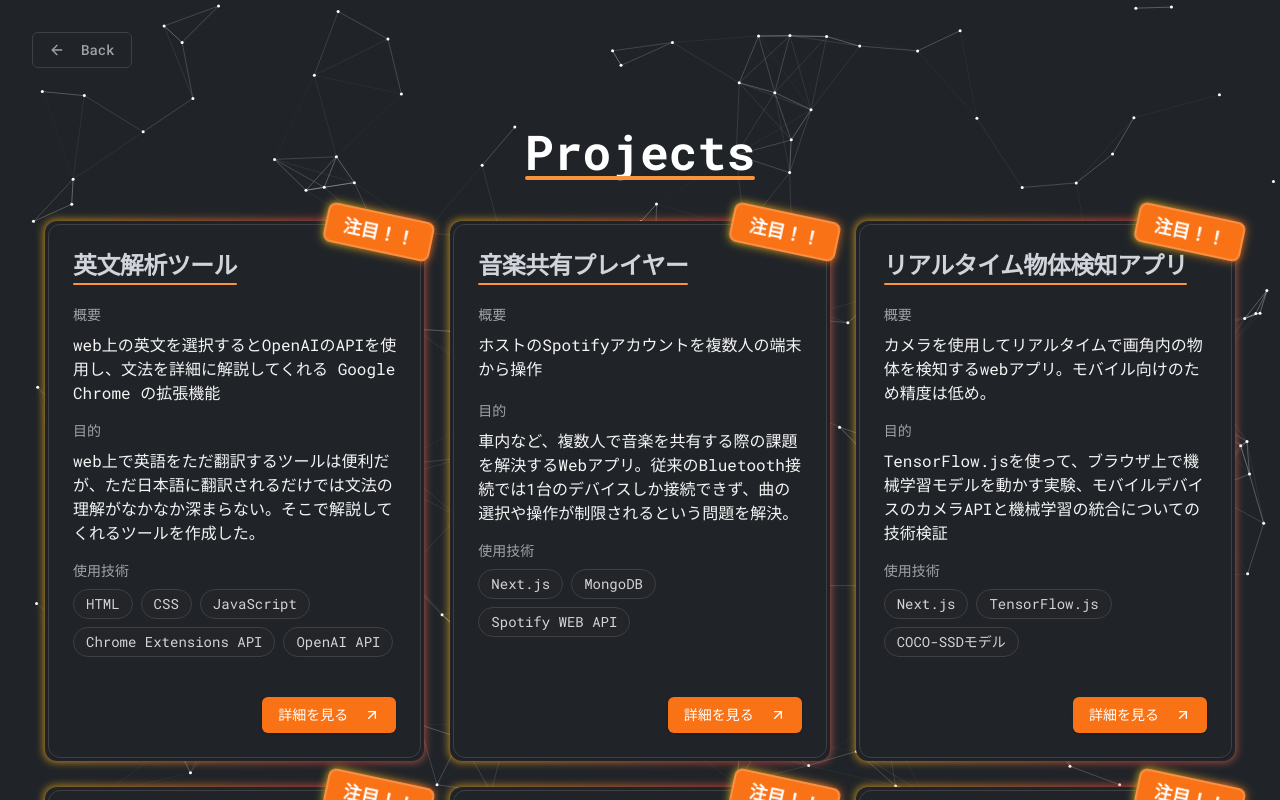
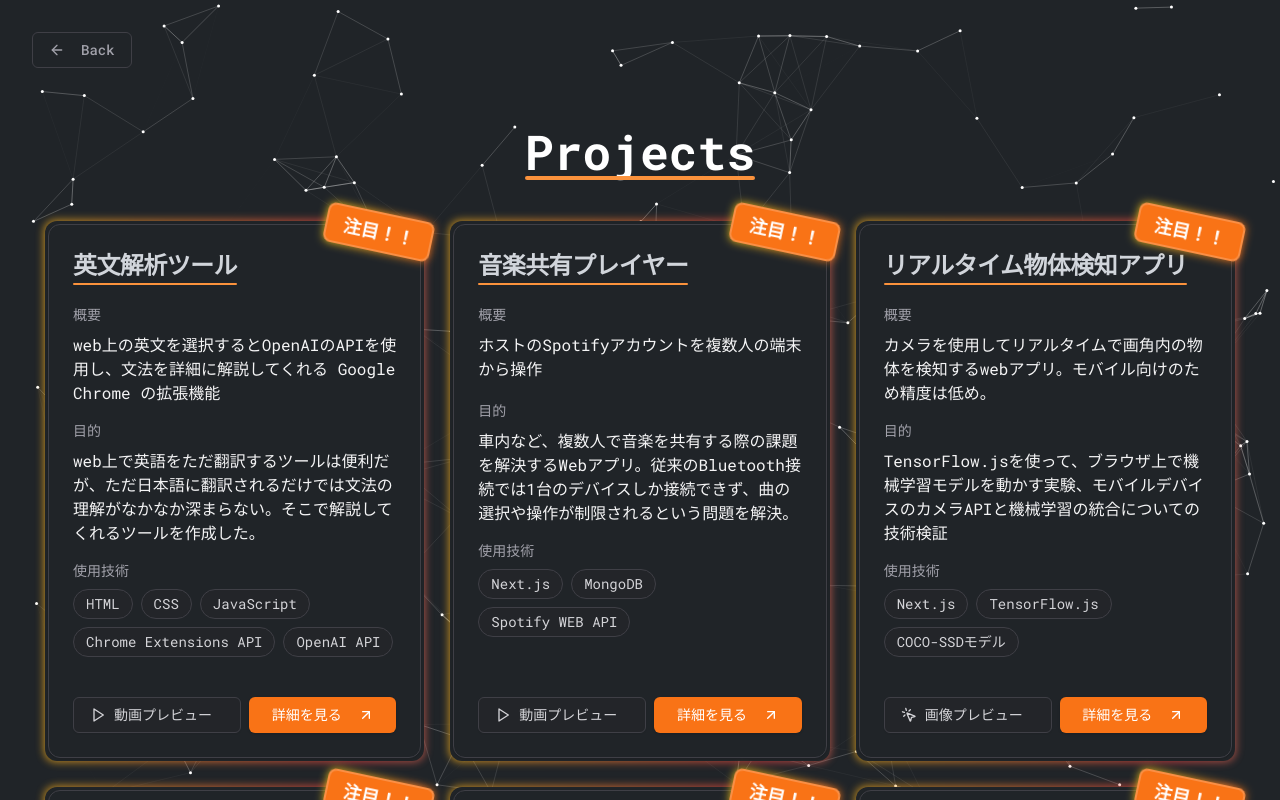
Before and after one commit to temmie0232/my-portfolio, a Next.js app: page /apps in a window 1280 px wide. Shown: the top 800 px of the page. Built offline with nearby package versions, Linux system fonts and the light colour scheme.

Commit message:
update: appページにプレビューを追加

```diff
--- a/src/app/apps/page.tsx
+++ b/src/app/apps/page.tsx
@@ -17,45 +17,45 @@ export default function ProjectsPage() {
             purpose: "web上で英語をただ翻訳するツールは便利だが、ただ日本語に翻訳されるだけでは文法の理解がなかなか深まらない。そこで解説してくれるツールを作成した。",
             tools: ["HTML", "CSS", "JavaScript", "Chrome Extensions API", "OpenAI API"],
             projectUrl: "/apps/english-assistant",
-            isFeatured: true
+            isFeatured: true,
+            previewVideo: "Jvy3Ki11_Ss"
         },
-        // "/apps/english-assistant"
         {
             title: "音楽共有プレイヤー",
             description: "ホストのSpotifyアカウントを複数人の端末から操作",
             purpose: "車内など、複数人で音楽を共有する際の課題を解決するWebアプリ。従来のBluetooth接続では1台のデバイスしか接続できず、曲の選択や操作が制限されるという問題を解決。",
             tools: ["Next.js", "MongoDB", "Spotify WEB API"],
             projectUrl: "/apps/spotify-share",
-            isFeatured: true
+            isFeatured: true,
+            previewVideo: "GSP6QGZpyq4"
         },
-        // "/apps/book-notes"
         {
             title: "リアルタイム物体検知アプリ",
             description: "カメラを使用してリアルタイムで画角内の物体を検知するwebアプリ。モバイル向けのため精度は低め。",
             purpose: "TensorFlow.jsを使って、ブラウザ上で機械学習モデルを動かす実験、モバイルデバイスのカメラAPIと機械学習の統合についての技術検証",
             tools: ["Next.js", "TensorFlow.js", "COCO-SSDモデル"],
             projectUrl: "/apps/object-detection",
-            isFeatured: true
+            isFeatured: true,
+            previewImage: "/images/object-detection/image1.jpg"
         },
-
         {
             title: "バイト先のシフト管理アプリ",
             description: "従業員のシフト提出と管理者のシフト作成を支援するWebアプリケーション。LINEとの連携により、通知の送信や確認が可能。",
             purpose: "シフト管理の効率化",
             tools: ["Next.js", "Django", "LINE MessagingAPI", "Vercel", "MySQL"],
             projectUrl: "/apps/soon",
-            isFeatured: true
+            isFeatured: true,
+            previewImage: "/images/home/abc.png"
         },
-        // "/apps/shift-management"
         {
             title: "バイト先のトレーニングアプリ",
             description: "新人従業員向けの調理方法学習支援アプリ。間隔反復学習のアルゴリズムを採用し、最適な学習プランを生成。",
             purpose: "新人トレーニングの効率化と、学習進捗の可視化による動機付けの向上。",
             tools: ["Vue.js", "Ruby on Rails", "PostgleSQL",],
             projectUrl: "/apps/cafe-training",
-            isFeatured: true
+            isFeatured: true,
+            previewImage: "/images/home/a.png"
         },
-        // "/apps/object-detection"
         {
             title: "ポートフォリオサイト",
             description: "私についてのポートフォリオサイト",
@@ -71,8 +71,6 @@ export default function ProjectsPage() {
             tools: ["React", "Firebase", "Firestore"],
             projectUrl: "/apps/soon"
         },
-        // "/apps/book-notes"
-
         {
             title: "掲示板型のSNS",
             description: "本や映画の感想、気づきを記録・整理するためのメモアプリケーション。タグ付けと検索機能で効率的な管理が可能。",
@@ -80,15 +78,13 @@ export default function ProjectsPage() {
             tools: ["Flet", "flask", "SQLite"],
             projectUrl: "/apps/soon"
         },
-        // "/apps/first-webapp"
         {
             title: "その他",
             description: "ほぼチュートリアル",
             purpose: "開発手法を学ぶ",
             tools: ["Youtube", "GitHub"],
             projectUrl: "/apps/other"
-        },
-        // "/apps/other"
+        }
     ];
 
     return (
@@ -151,7 +147,11 @@ export default function ProjectsPage() {
                             animate={{ opacity: 1, y: 0 }}
                             transition={{ delay: index * 0.1 }}
                         >
-                            <ProjectCard {...project} />
+                            <ProjectCard
+                                {...project}
+                                previewImage={project.previewImage}
+                                previewVideo={project.previewVideo}
+                            />
                         </motion.div>
                     ))}
                 </div>
--- a/src/components/ui/ProjectCard.tsx
+++ b/src/components/ui/ProjectCard.tsx
@@ -1,8 +1,9 @@
-import React from 'react';
+import React, { useState, useRef, useEffect } from 'react';
 import { Card, CardContent, CardHeader, CardTitle, CardFooter } from "@/components/ui/card";
 import { Button } from "@/components/ui/button";
-import { motion } from 'framer-motion';
-import { ArrowUpRight } from 'lucide-react';
+import { motion, AnimatePresence } from 'framer-motion';
+import { ArrowUpRight, MousePointerClick, Play } from 'lucide-react';
+import Image from 'next/image';
 
 const shakingAnimation = {
     animate: {
@@ -23,6 +24,8 @@ interface ProjectCardProps {
     tools: string[];
     projectUrl: string;
     isFeatured?: boolean;
+    previewImage?: string;
+    previewVideo?: string;
 }
 
 export default function ProjectCard({
@@ -31,10 +34,51 @@ export default function ProjectCard({
     purpose,
     tools,
     projectUrl,
-    isFeatured = false
+    isFeatured = false,
+    previewImage,
+    previewVideo
 }: ProjectCardProps) {
+    const [showPreview, setShowPreview] = useState(false);
+    const [isMobile, setIsMobile] = useState(false);
+    const cardRef = useRef<HTMLDivElement>(null);
+    const timeoutRef = useRef<NodeJS.Timeout>();
+
+    useEffect(() => {
+        const checkMobile = () => {
+            setIsMobile(window.innerWidth < 768);
+        };
+        checkMobile();
+        window.addEventListener('resize', checkMobile);
+        return () => window.removeEventListener('resize', checkMobile);
+    }, []);
+
+    const handleMouseEnter = () => {
+        if (!isMobile) {
+            timeoutRef.current = setTimeout(() => {
+                setShowPreview(true);
+            }, 300);
+        }
+    };
+
+    const handleMouseLeave = () => {
+        if (!isMobile) {
+            if (timeoutRef.current) {
+                clearTimeout(timeoutRef.current);
+            }
+            setShowPreview(false);
+        }
+    };
+
+    const handlePreviewClick = (e: React.MouseEvent) => {
+        e.stopPropagation();
+        if (isMobile) {
+            setShowPreview(!showPreview);
+        }
+    };
+
     return (
         <motion.div
+            ref={cardRef}
             initial={{ opacity: 0, y: 20 }}
             whileInView={{ opacity: 1, y: 0 }}
             viewport={{ once: true }}
@@ -105,16 +149,113 @@ export default function ProjectCard({
                         </div>
                     </div>
                 </CardContent>
-                <CardFooter className="pt-4 justify-end">
+                <CardFooter className="pt-4 flex gap-2">
+                    {(previewImage || previewVideo) && (
+                        <Button
+                            variant="outline"
+                            className="bg-zinc-800/50 border-zinc-700 text-zinc-300 hover:bg-zinc-800 hover:text-white hover:border-orange-500/50 transition-all duration-300 group"
+                            onMouseEnter={handleMouseEnter}
+                            onMouseLeave={handleMouseLeave}
+                            onClick={handlePreviewClick}
+                        >
+                            <div className="flex items-center gap-2">
+                                {previewVideo ? (
+                                    <>
+                                        <Play className="h-4 w-4" />
+                                        <span className="hidden sm:inline">動画プレビュー</span>
+                                        <span className="sm:hidden">プレビュー</span>
+                                    </>
+                                ) : (
+                                    <>
+                                        <MousePointerClick className="h-4 w-4" />
+                                        <span className="hidden sm:inline">画像プレビュー</span>
+                                        <span className="sm:hidden">プレビュー</span>
+                                    </>
+                                )}
+                            </div>
+                            <motion.div
+                                className="ml-1 text-xs text-zinc-500 group-hover:text-zinc-300 hidden md:block"
+                                initial={{ opacity: 0 }}
+                                animate={{ opacity: 1 }}
+                                transition={{ delay: 0.2 }}
+                            >
+                            </motion.div>
+                        </Button>
+                    )}
                     <Button
                         onClick={() => window.location.href = projectUrl}
-                        className="bg-orange-500 hover:bg-orange-600 text-white group"
+                        className="bg-orange-500 hover:bg-orange-600 text-white group flex-1"
                     >
                         詳細を見る
                         <ArrowUpRight className="ml-2 h-4 w-4 transition-transform group-hover:translate-x-1 group-hover:-translate-y-1" />
                     </Button>
                 </CardFooter>
             </Card>
+
+            {/* プレビューポップアップ */}
+            <AnimatePresence>
+                {showPreview && (previewImage || previewVideo) && (
+                    <>
+                        {/* モバイル用オーバーレイ */}
+                        {isMobile && (
+                            <motion.div
+                                initial={{ opacity: 0 }}
+                                animate={{ opacity: 1 }}
+                                exit={{ opacity: 0 }}
+                                className="fixed inset-0 bg-black/50 z-40 md:hidden"
+                                onClick={() => setShowPreview(false)}
+                            />
+                        )}
+
+                        <motion.div
+                            initial={{ opacity: 0, scale: 0.9 }}
+                            animate={{ opacity: 1, scale: 1 }}
+                            exit={{ opacity: 0, scale: 0.9 }}
+                            transition={{ duration: 0.2 }}
+                            className={`
+                                ${isMobile
+                                    ? 'fixed inset-x-4 top-1/2 -translate-y-1/2 z-50 max-w-[calc(100vw-2rem)]'
+                                    : 'absolute z-50 pointer-events-none'}
+                            `}
+                            style={!isMobile ? {
+                                top: '50%',
+                                left: '50%',
+                                transform: 'translate(-50%, -50%)',
+                            } : undefined}
+                        >
+                            <div className="bg-zinc-900 rounded-lg shadow-2xl border border-zinc-700 overflow-hidden">
+                                {previewVideo ? (
+                                    <div className={`${isMobile ? 'w-full aspect-video' : 'w-80 h-48'}`}>
+                                        <iframe
+                                            src={`https://www.youtube.com/embed/${previewVideo}?autoplay=1&mute=1&controls=0&showinfo=0&rel=0&modestbranding=1`}
+                                            className="w-full h-full"
+                                            allow="accelerometer; autoplay; clipboard-write; encrypted-media; gyroscope; picture-in-picture"
+                                            allowFullScreen
+                                        />
+                                    </div>
+                                ) : previewImage ? (
+                                    <div className={`relative ${isMobile ? 'w-full aspect-video' : 'w-80 h-48'}`}>
+                                        <Image
+                                            src={previewImage}
+                                            alt={title}
+                                            fill
+                                            className="object-cover"
+                                        />
+                                    </div>
+                                ) : null}
+                                {isMobile && (
+                                    <button
+                                        onClick={() => setShowPreview(false)}
+                                        className="absolute top-2 right-2 bg-black/50 text-white rounded-full p-2"
+                                    >
+                                        ✕
+                                    </button>
+                                )}
+                            </div>
+                        </motion.div>
+                    </>
+                )}
+            </AnimatePresence>
         </motion.div>
     );
 }
```
